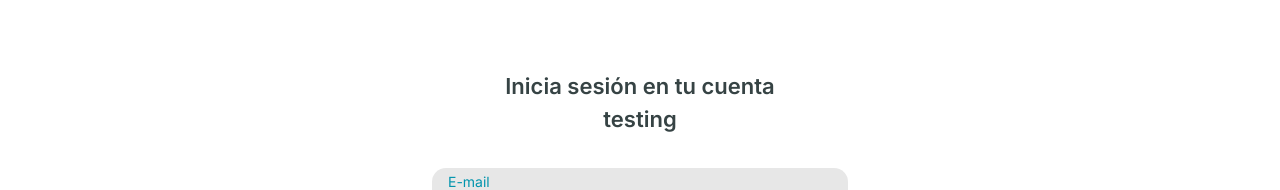
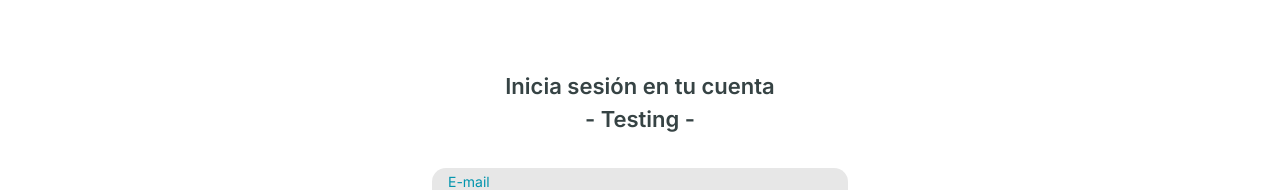
Before and after one commit to katarro/freeq-frontend, a Next.js app: page /login in a window 1280 px wide. Shown: the part 158-348 px from the top of the page. Built offline with nearby package versions, Linux system fonts and the light colour scheme.

Commit message:
feat: actualizar el texto del título en el formulario de inicio de sesión para incluir "- Testing -"

```diff
--- a/src/components/forms/login-form.tsx
+++ b/src/components/forms/login-form.tsx
@@ -78,8 +78,7 @@ export default function LoginForm() {
       </CardHeader>
       <CardContent className='grid gap-8'>
         <CardTitle className='text-[22px] font-semibold text-center'>
-          Inicia sesión en tu cuenta <br />
-          testing
+          Inicia sesión en tu cuenta <br />- Testing -
         </CardTitle>
         <Form {...form}>
           <form onSubmit={form.handleSubmit(onSubmit)} className='space-y-5'>
```
